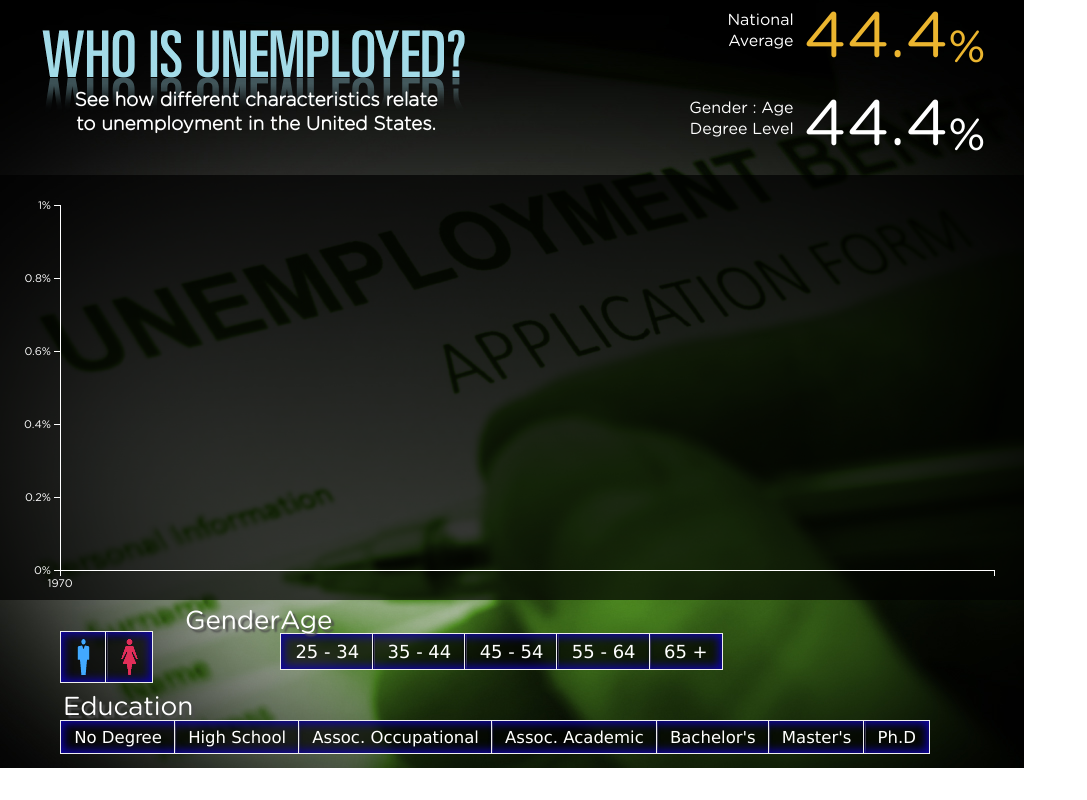
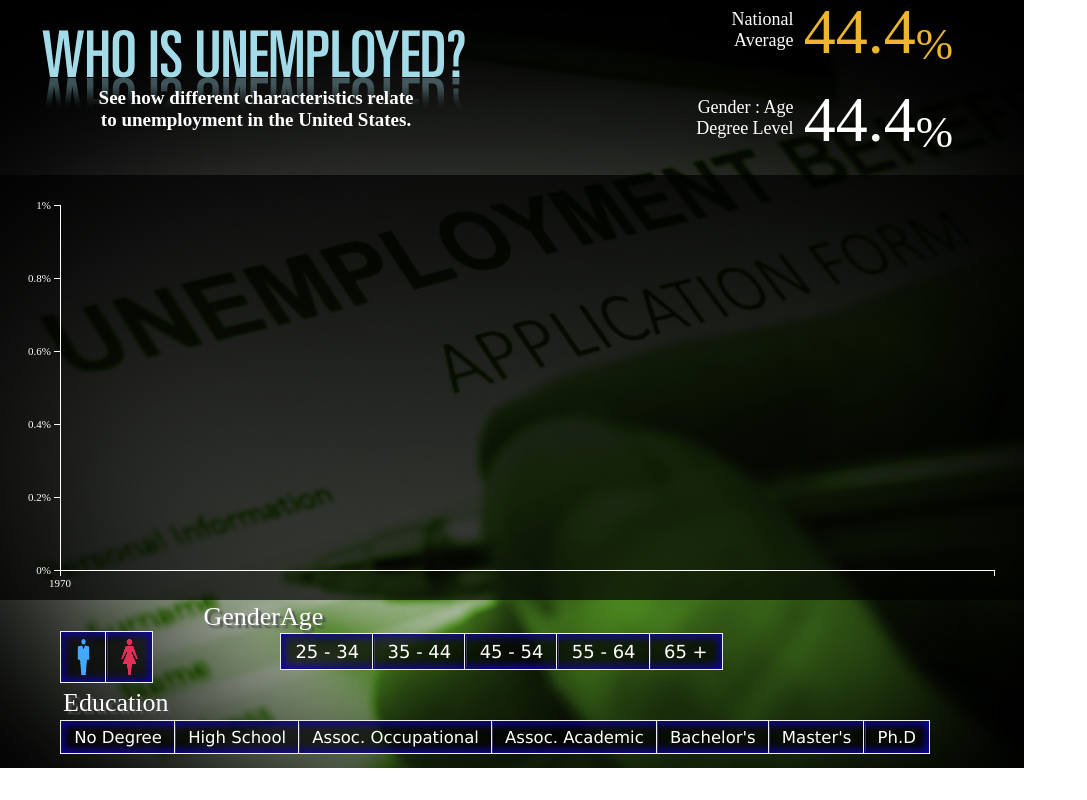
Before and after one commit to insideTheEconomy/unemployment_calc, a plain HTML site: page Resources/index.html in a window 1280 px wide. Shown: the whole page, without its empty margins (0-1087 px from the left). Drawn offline with Linux system fonts and the light colour scheme.

Commit message:
SVG Fonts

```diff
--- a/Resources/CSS/style.less
+++ b/Resources/CSS/style.less
@@ -4,26 +4,25 @@
 
 @font-face {
     font-family: 'label';
-    src: url('../FONTS/gothamrnd-book-webfont.eot');
-    src: url('../FONTS/gothamrnd-book-webfont.eot?#iefix') format('embedded-opentype'),
-         url('../FONTS/gothamrnd-book-webfont.woff') format('woff'),
-         url('../FONTS/gothamrnd-book-webfont.ttf') format('truetype');
+    src: url('../FONTS/gothamrnd-book-webfont.svg#gotham_roundedbook') format('svg');
+    font-weight: normal;
+    font-style: normal;
 }
+
 
 @font-face {
     font-family: 'sub-title';
-    src: url('../FONTS/gothamrnd-light-webfont.eot');
-    src: url('../FONTS/gothamrnd-light-webfont.eot?#iefix') format('embedded-opentype'),
-         url('../FONTS/gothamrnd-light-webfont.woff') format('woff'),
-         url('../FONTS/gothamrnd-light-webfont.ttf') format('truetype');
+    src: url('../FONTS/gothamrnd-light-webfont.svg#gotham_roundedlight') format('svg');
+    font-weight: normal;
+    font-style: normal;
 }
+
 
 @font-face {
     font-family: 'title';
-    src: url('../FONTS/linotype_-_universltpro-ultracondensed-webfont.eot');
-    src: url('../FONTS/linotype_-_universltpro-ultracondensed-webfont.eot?#iefix') format('embedded-opentype'),
-         url('../FONTS/linotype_-_universltpro-ultracondensed-webfont.woff') format('woff'),
-         url('../FONTS/linotype_-_universltpro-ultracondensed-webfont.ttf') format('truetype');
+    src: url('../FONTS/linotype_-_universltpro-ultracondensed-webfont.svg#univers_lt_pro59ultraCn') format('svg');
+    font-weight: normal;
+    font-style: normal;
 }
 
 /*- Overall Page Formatting -*/
```
Also changed, not shown: Resources/CSS/style.css, 3 other files.
